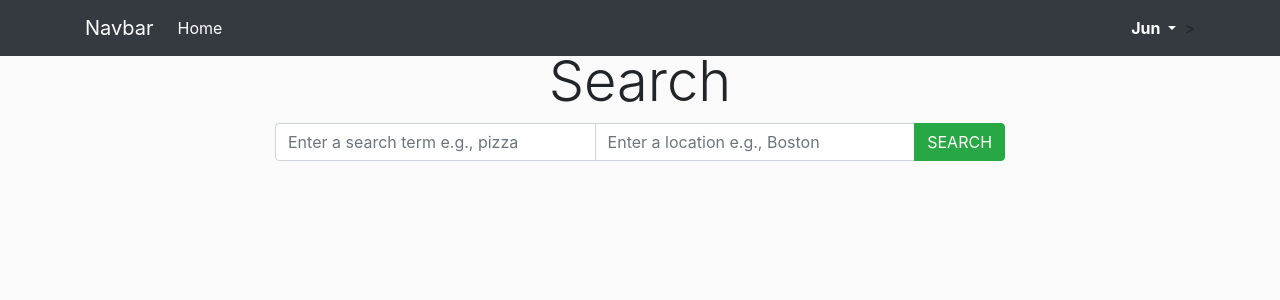
After one commit to june11084/WP-Final-Project, a Django app: page / in a window 1280 px wide. The commit adds this page. Shown: the top 300 px of the page. Run offline with Django 3.2, Linux system fonts and the light colour scheme; a user stored in the database is signed in.

Commit message:
rename template

```diff
--- a/My_Restaurants/urls.py
+++ b/My_Restaurants/urls.py
@@ -18,5 +18,5 @@ from django.urls import path, include
 urlpatterns = [
     path('admin/', admin.site.urls),
     path('accounts/', include('accounts.urls')),
-    path('restaurants/', include('restaurants.urls'))
+    path('', include('restaurants.urls'))
 ]
--- a/accounts/views.py
+++ b/accounts/views.py
@@ -48,7 +48,7 @@ def login_view(request):
             user = form.get_user()
             login(request, user)
             # redirect the user to index page
-            return redirect('Login_index')
+            return redirect('index')
     else:
         # Create an empty instance of Django's AuthenticationForm to generate the necessary html on the template.
         form = AuthenticationForm()
--- a/restaurants/views.py
+++ b/restaurants/views.py
@@ -1,3 +1,4 @@
+from django.contrib.auth.decorators import login_required
 from django.shortcuts import render
 
 # Create your views here.
@@ -7,5 +8,6 @@ import requests
 
 
 # Version-1: This version makes an AJAX request in JavaScript
+@login_required(login_url='login')
 def index(request):
-    return render(request, 'yelp/index.html')
+    return render(request, 'restaurants/index.html')
--- a/static/js/ToDo.js
+++ /dev/null
@@ -1,6 +0,0 @@
-$(document).ready(function(){
-    console.log("doc ready")
-    $('button').click(function () {
-        console.log("yelp reached")
-    })
-});
--- a/static/js/yelp.js
+++ b/static/js/yelp.js
@@ -1,6 +1,6 @@
 $(document).ready(function () {
     $('button').click(function () {
-        alert("yelp reached")
+        alert("restaurants reached")
         // Clear before adding in case the user clicks the button twice
         $('#results').empty();
 
--- /dev/null
+++ b/templates/restaurants/base.html
@@ -0,0 +1,72 @@
+{% load static %}
+<!Doctype html>
+<html lang="en">
+<head>
+    <!-- Required meta tags -->
+    <meta charset="utf-8">
+    <meta name="viewport" content="width=device-width, initial-scale=1, shrink-to-fit=no">
+
+    <!-- Bootstrap CSS -->
+    <link rel="stylesheet" href="https://cdn.jsdelivr.net/npm/bootstrap@4.5.3/dist/css/bootstrap.min.css" integrity="sha384-TX8t27EcRE3e/ihU7zmQxVncDAy5uIKz4rEkgIXeMed4M0jlfIDPvg6uqKI2xXr2" crossorigin="anonymous">
+    <!-- Font-awesome CSS -->
+    <link rel="stylesheet" href="https://cdnjs.cloudflare.com/ajax/libs/font-awesome/5.15.1/css/all.min.css">
+
+    <title>Yelp</title>
+
+    <link rel="stylesheet" href="{% static 'css/styles.css'%}">
+</head>
+
+<body>
+
+<nav class="navbar navbar-expand-lg navbar-dark bg-dark fixed-top">
+    <div class="container">
+        <a class="navbar-brand" href="#">Navbar</a>
+        <button class="navbar-toggler" type="button" data-toggle="collapse" data-target="#navbarSupportedContent" aria-controls="navbarSupportedContent" aria-expanded="false" aria-label="Toggle navigation">
+            <span class="navbar-toggler-icon"></span>
+        </button>
+
+        <div class="collapse navbar-collapse" id="navbarSupportedContent">
+            <ul class="navbar-nav mr-auto">
+                <li class="nav-item active">
+                    <a class="nav-link" href="#">Home <span class="sr-only">(current)</span></a>
+                </li>
+            </ul>
+
+            {% if user.is_authenticated %}
+                <ul class="navbar-nav">
+                    <li class="nav-item dropdown">
+                        <a class="nav-link dropdown-toggle text-capitalize font-weight-bold active" href="#" id="navbarDropdown" role="button" data-toggle="dropdown" aria-haspopup="true" aria-expanded="false">
+                            {{  user.username}}
+                        </a>
+                        <div class="dropdown-menu dropdown-menu-right" aria-labelledby="navbarDropdown">
+                            <a class="dropdown-item" href="{% url 'index'%}">Home</a>
+                            <div class="dropdown-divider"></div>
+                            <a class="dropdown-item" href="{% url 'logout' %}">Logout</a>
+                        </div>
+                    </li>
+                </ul>>
+            {% else %}
+                <a class="btn btn-light mr-2" href={% url 'login' %}>Login</a>
+                <a class="btn btn-light" href={% url 'register' %}>Register</a>
+            {% endif %}
+        </div>
+
+
+
+    </div>
+</nav>
+
+<div class="container mt-5">
+    {% block body %}
+    {% endblock %}
+</div>
+
+<script src="https://code.jquery.com/jquery-3.5.1.min.js" integrity="sha256-9/aliU8dGd2tb6OSsuzixeV4y/faTqgFtohetphbbj0=" crossorigin="anonymous"></script>
+<script src="https://cdn.jsdelivr.net/npm/bootstrap@4.5.3/dist/js/bootstrap.bundle.min.js" integrity="sha384-ho+j7jyWK8fNQe+A12Hb8AhRq26LrZ/JpcUGGOn+Y7RsweNrtN/tE3MoK7ZeZDyx" crossorigin="anonymous"></script>
+
+{% block script %}
+{% endblock %}
+
+</body>
+
+</html>
--- a/templates/yelp/index.html
+++ b/templates/restaurants/index.html
@@ -1,10 +1,10 @@
-{% extends 'yelp/base.html' %}
+{% extends 'restaurants/base.html' %}
 {% load static %}
 {% block body %}
 
     <div class="row justify-content-center">
         <div class="col-8">
-            <h1 class="display-4 text-center">Yelp API</h1>
+            <h1 class="display-4 text-center">Search</h1>
 
             <div class="input-group mb-3">
                     <input type="text" class="form-control" placeholder="Enter a search term e.g., pizza" name="search_term">
--- a/templates/tasks/base.html
+++ b/templates/tasks/base.html
@@ -25,6 +25,5 @@
     <!-- Option 1: jQuery and Bootstrap Bundle (includes Popper) -->
     <script src="https://code.jquery.com/jquery-3.5.1.slim.min.js" integrity="sha384-DfXdz2htPH0lsSSs5nCTpuj/zy4C+OGpamoFVy38MVBnE+IbbVYUew+OrCXaRkfj" crossorigin="anonymous"></script>
     <script src="https://cdn.jsdelivr.net/npm/bootstrap@4.5.3/dist/js/bootstrap.bundle.min.js" integrity="sha384-ho+j7jyWK8fNQe+A12Hb8AhRq26LrZ/JpcUGGOn+Y7RsweNrtN/tE3MoK7ZeZDyx" crossorigin="anonymous"></script>
-    <script src="{% static 'js/ToDo.js' %}"></script>
 </body>
 </html>
```
Also changed, not shown: templates/yelp/base.html (deleted, +0 -34 lines), db.sqlite3.
